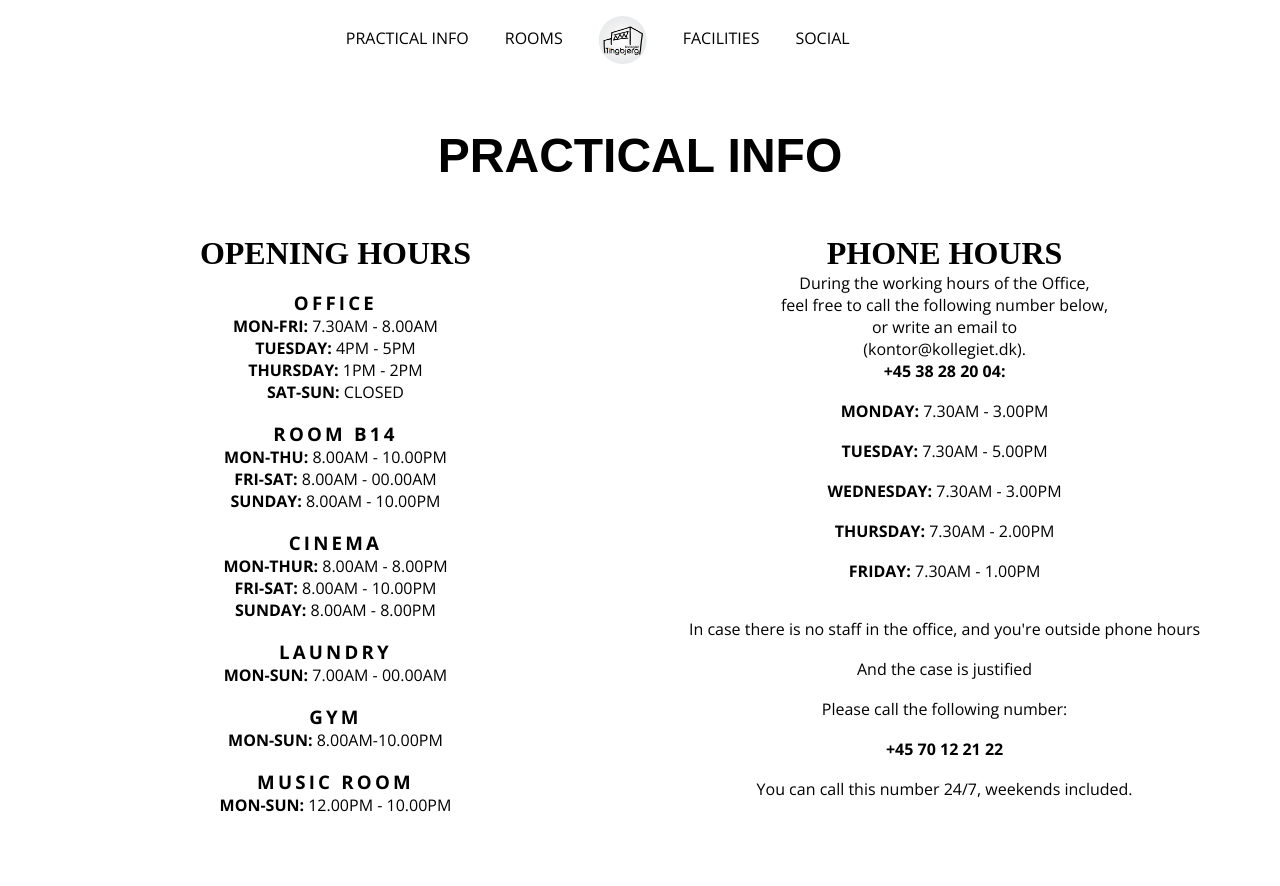
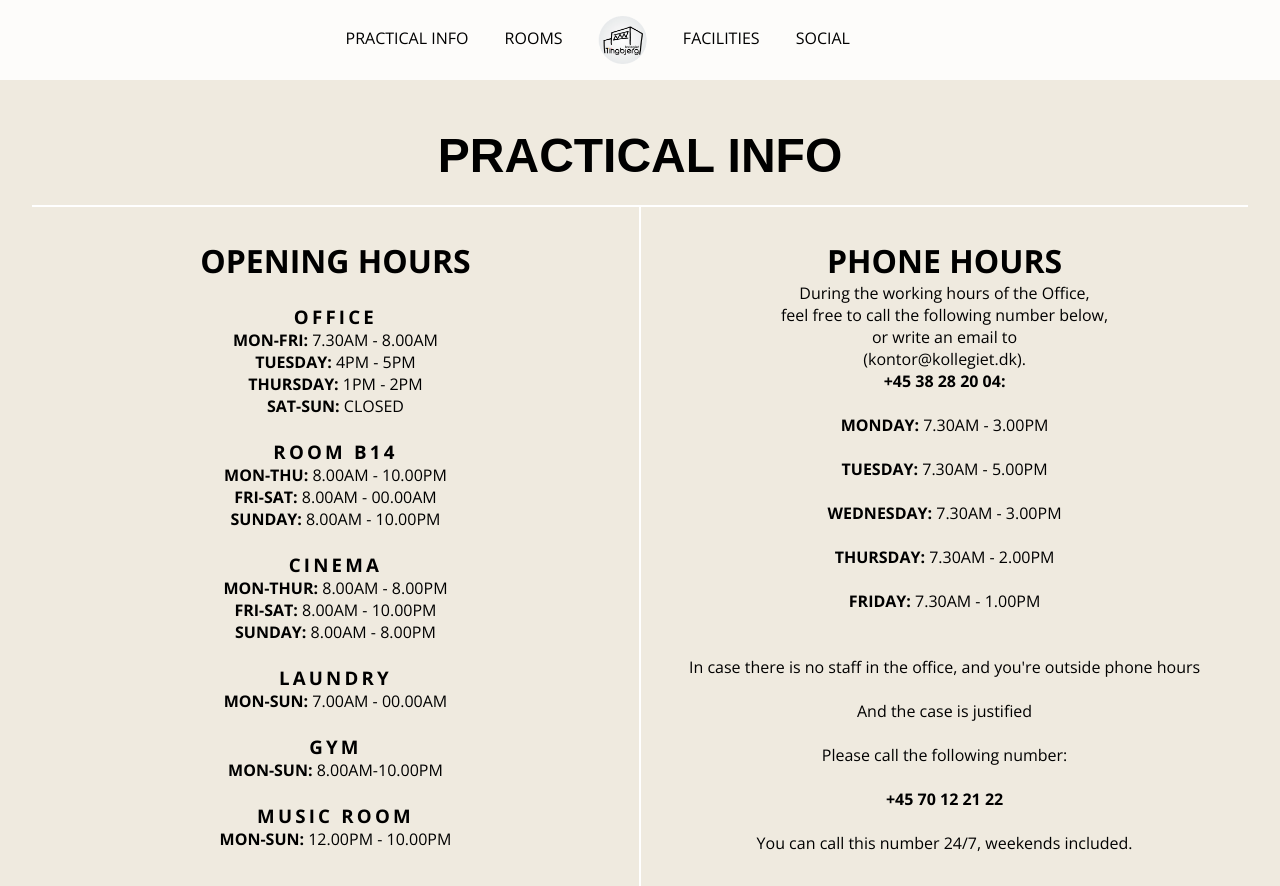
Before and after one commit to pern7295/tingbjerg_kollegiet_redesign, a plain HTML site: page practical_info.html in a window 1280 px wide. Shown: the top 886 px of the page. Drawn offline with nearby package versions, Linux system fonts and the light colour scheme.

Commit message:
fixet style og farve med backup

```diff
--- a/practical_info.css
+++ b/practical_info.css
@@ -66,7 +66,9 @@ img {
 
 @media only screen and (min-width: 800px) {
 
-
+    #first_section {
+        background-color: rgb(239, 234, 223);
+    }
 
     #first_section .section_wrapper {
         display: grid;
--- a/style.css
+++ b/style.css
@@ -13,19 +13,12 @@ img {
 body {
     font-size: 16px;
     margin: 0;
-<<<<<<< HEAD
     background-color: rgb(239, 234, 223);
-=======
-<<<<<<< HEAD
-background-color: #eaeaea;
-=======
-    background-color: #f1f1f2;
->>>>>>> origin/master
->>>>>>> origin/master
     font-family: 'Open Sans';
     width: 100vw;
     height: 56.25vw;
 }
+
 
 footer {
     padding: 3rem;
```
